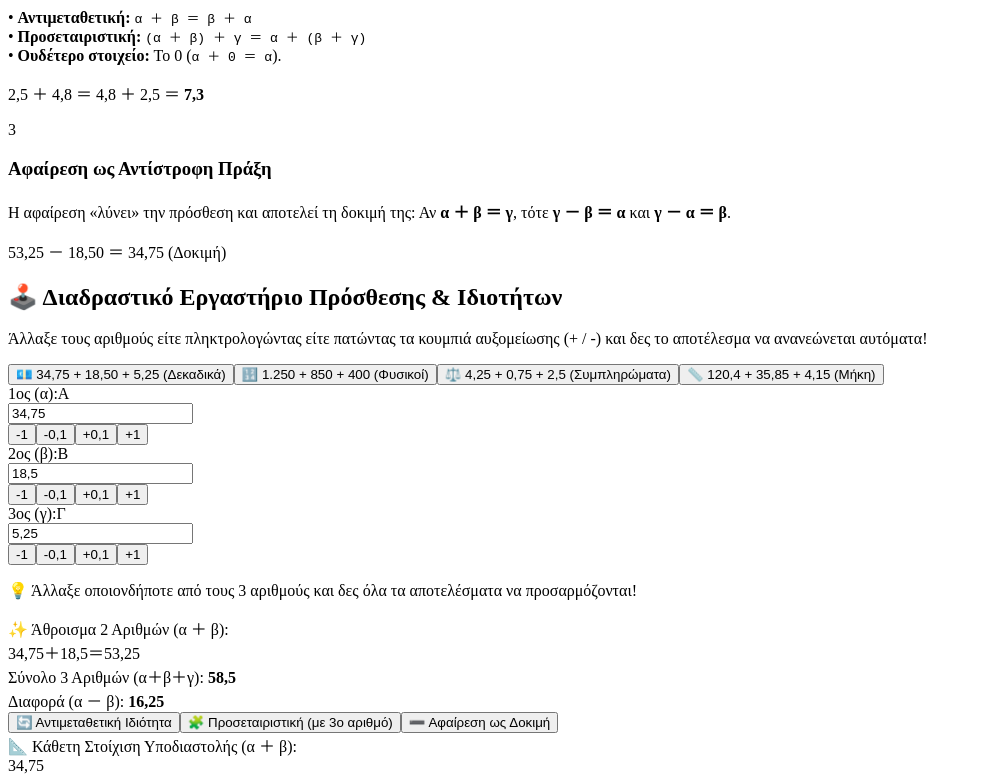
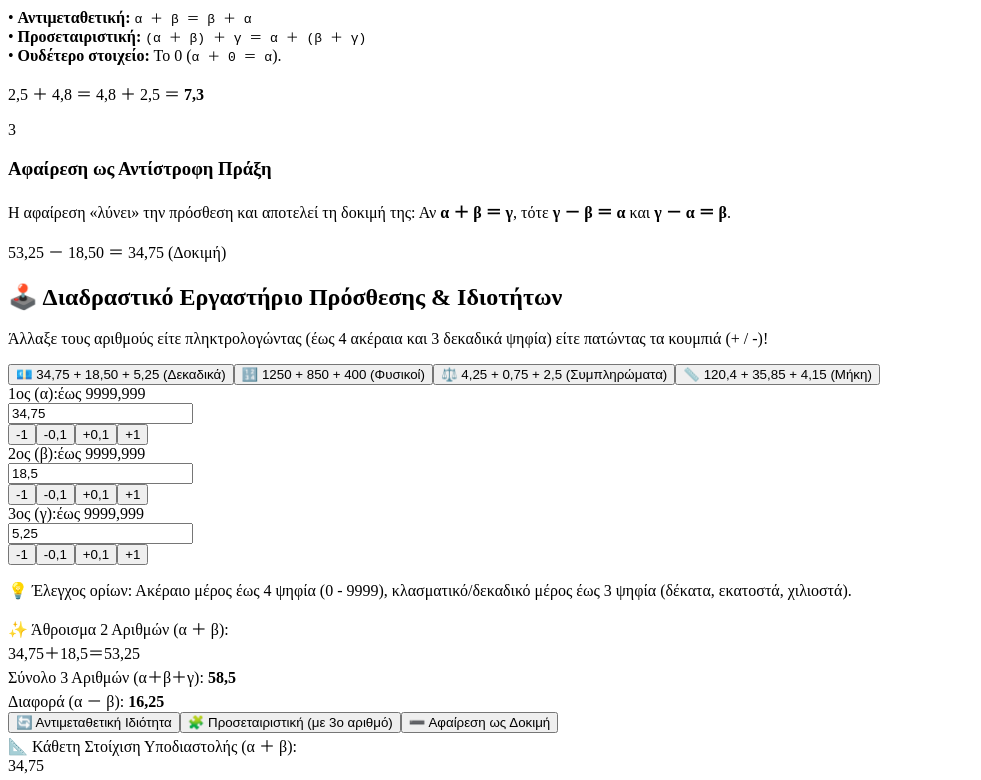
Before and after one commit to gkrimpas-lab/learn-maths-2026, a Next.js app: page /st-dimotikou/05-prosthesi in a window 1280 px wide. Shown: the part 548-1328 px from the top of the page, without its empty margins (0-981 px from the left). Built offline with nearby package versions, Linux system fonts and the light colour scheme.

Commit message:
Update 05-prosthesi.js

```diff
--- a/pages/st-dimotikou/05-prosthesi.js
+++ b/pages/st-dimotikou/05-prosthesi.js
@@ -6,23 +6,32 @@ import { LAYOUT } from '../../shared/layout-config';
 export default function ProsthesiAfairesiPage() {
   const [numA, setNumA] = useState("34,75");
   const [numB, setNumB] = useState("18,5");
-  const [extraNum, setExtraNum] = useState("5,25"); // 3ος Αριθμός (γ)
-  const [activeProperty, setActiveProperty] = useState("antimetathetiki"); // 'antimetathetiki', 'prosetairistiki', 'antitheti'
+  const [extraNum, setExtraNum] = useState("5,25");
+  const [activeProperty, setActiveProperty] = useState("antimetathetiki");
 
   const presets = [
     { label: '💶 34,75 + 18,50 + 5,25 (Δεκαδικά)', a: '34,75', b: '18,5', c: '5,25' },
-    { label: '🔢 1.250 + 850 + 400 (Φυσικοί)', a: '1250', b: '850', c: '400' },
+    { label: '🔢 1250 + 850 + 400 (Φυσικοί)', a: '1250', b: '850', c: '400' },
     { label: '⚖️ 4,25 + 0,75 + 2,5 (Συμπληρώματα)', a: '4,25', b: '0,75', c: '2,5' },
     { label: '📏 120,4 + 35,85 + 4,15 (Μήκη)', a: '120,4', b: '35,85', c: '4,15' }
   ];
 
+  // Έλεγχος & περιορισμός: Ακέραιο μέρος <= 4 ψηφία, Δεκαδικό μέρος <= 3 ψηφία
   const sanitizeInput = (val) => {
     let formatted = val.replace(/\./g, ',').replace(/[^0-9,]/g, '');
     const parts = formatted.split(',');
-    if (parts.length > 2) {
-      formatted = `${parts[0]},${parts.slice(1).join('')}`;
+
+    let intPart = parts[0] || '';
+    if (intPart.length > 4) {
+      intPart = intPart.slice(0, 4);
     }
-    return formatted;
+
+    if (parts.length > 1) {
+      let decPart = parts.slice(1).join('').slice(0, 3);
+      return `${intPart},${decPart}`;
+    }
+
+    return intPart;
   };
 
   const parseVal = (str) => {
@@ -40,13 +49,15 @@ export default function ProsthesiAfairesiPage() {
   const totalSumVal = (valA + valB + valExtra).toFixed(3).replace(/\.?0+$/, '').replace('.', ',');
   const diffVal = Math.abs(valA - valB).toFixed(3).replace(/\.?0+$/, '').replace('.', ',');
 
-  // Βοηθητική συνάρτηση αυξομείωσης (+ / -)
+  // Αυξομείωση με διατήρηση των ορίων (έως 9999 στο ακέραιο, max 3 δεκαδικά)
   const adjustValue = (currentStr, delta) => {
     const current = parseVal(currentStr);
-    const updated = Math.max(0, current + delta);
+    let updated = Math.max(0, current + delta);
+    if (updated > 9999.999) updated = 9999.999;
+
     const isDec = currentStr.includes(',');
-    const decimals = isDec ? Math.min(2, (currentStr.split(',')[1] || '').length || 1) : 0;
-    return updated.toFixed(decimals).replace('.', ',');
+    const decimals = isDec ? Math.min(3, (currentStr.split(',')[1] || '').length || 1) : 0;
+    return sanitizeInput(updated.toFixed(decimals).replace('.', ','));
   };
 
   // Ευθυγράμμιση ψηφίων για την κάθετη πράξη
@@ -189,7 +200,7 @@ export default function ProsthesiAfairesiPage() {
                   <span>🕹️</span> Διαδραστικό Εργαστήριο Πρόσθεσης & Ιδιοτήτων
                 </h2>
                 <p className="text-gray-500 text-sm 2xl:text-base">
-                  Άλλαξε τους αριθμούς είτε πληκτρολογώντας είτε πατώντας τα κουμπιά αυξομείωσης (+ / -) και δες το αποτέλεσμα να ανανεώνεται αυτόματα!
+                  Άλλαξε τους αριθμούς είτε πληκτρολογώντας (έως 4 ακέραια και 3 δεκαδικά ψηφία) είτε πατώντας τα κουμπιά (+ / -)!
                 </p>
               </div>
 
@@ -229,7 +240,7 @@ export default function ProsthesiAfairesiPage() {
                           1ος (α):
                         </label>
                         <span className="text-[10px] font-bold bg-emerald-50 text-emerald-700 px-1.5 py-0.5 rounded-full">
-                          Α
+                          έως 9999,999
                         </span>
                       </div>
 
@@ -281,7 +292,7 @@ export default function ProsthesiAfairesiPage() {
                           2ος (β):
                         </label>
                         <span className="text-[10px] font-bold bg-blue-50 text-blue-700 px-1.5 py-0.5 rounded-full">
-                          Β
+                          έως 9999,999
                         </span>
                       </div>
 
@@ -326,14 +337,14 @@ export default function ProsthesiAfairesiPage() {
                       </div>
                     </div>
 
-                    {/* INPUT C (3ος ΑΡΙΘΜΟΣ) */}
+                    {/* INPUT C */}
                     <div className="space-y-2 bg-white p-3.5 rounded-2xl border border-indigo-200 shadow-sm">
                       <div className="flex justify-between items-center">
                         <label className="text-xs font-black text-indigo-800 uppercase tracking-wider block">
                           3ος (γ):
                         </label>
                         <span className="text-[10px] font-bold bg-indigo-50 text-indigo-700 px-1.5 py-0.5 rounded-full">
-                          Γ
+                          έως 9999,999
                         </span>
                       </div>
 
@@ -381,7 +392,7 @@ export default function ProsthesiAfairesiPage() {
                   </div>
 
                   <p className="text-[11px] 2xl:text-xs text-slate-400 text-center font-medium">
-                    💡 Άλλαξε οποιονδήποτε από τους 3 αριθμούς και δες όλα τα αποτελέσματα να προσαρμόζονται!
+                    💡 Έλεγχος ορίων: Ακέραιο μέρος έως 4 ψηφία (0 - 9999), κλασματικό/δεκαδικό μέρος έως 3 ψηφία (δέκατα, εκατοστά, χιλιοστά).
                   </p>
                 </div>
 
```
